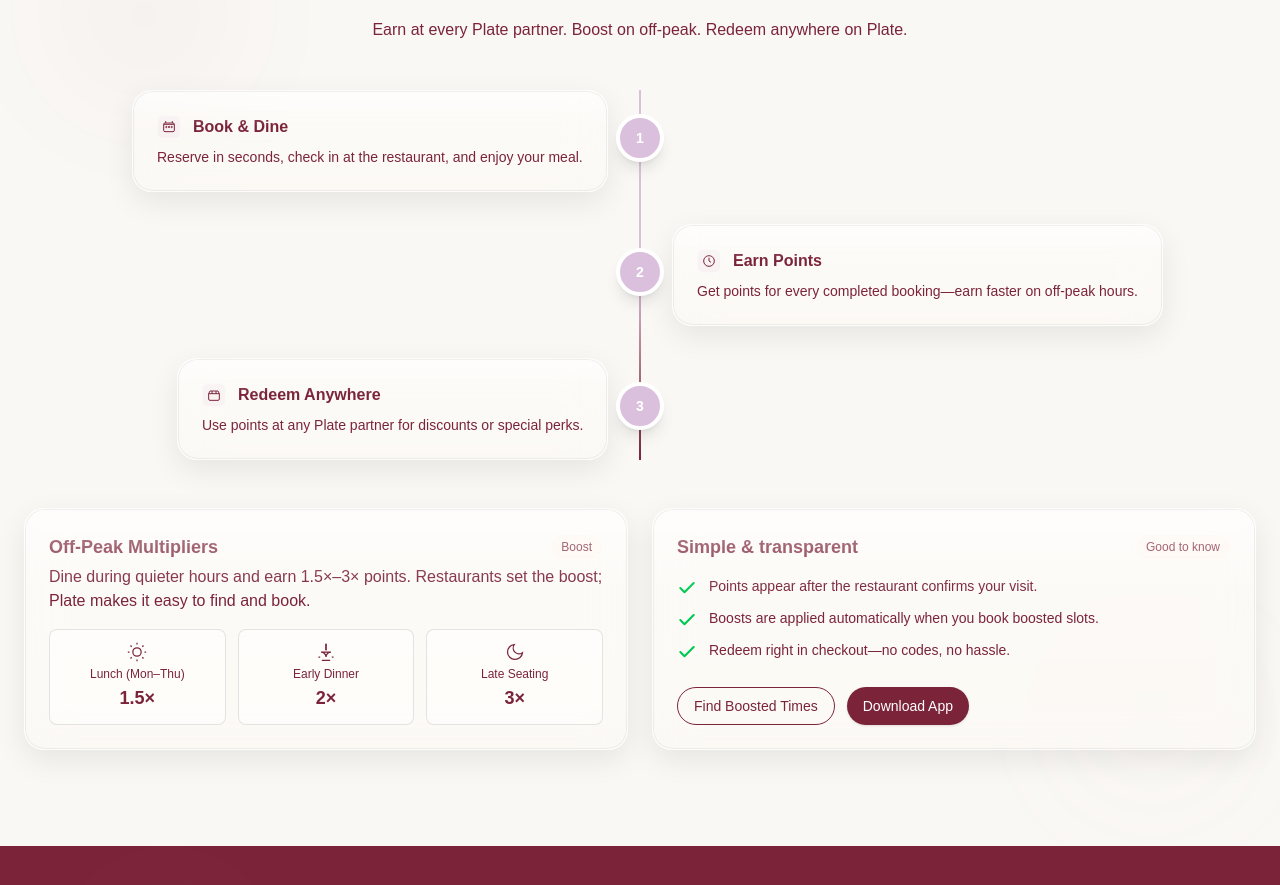
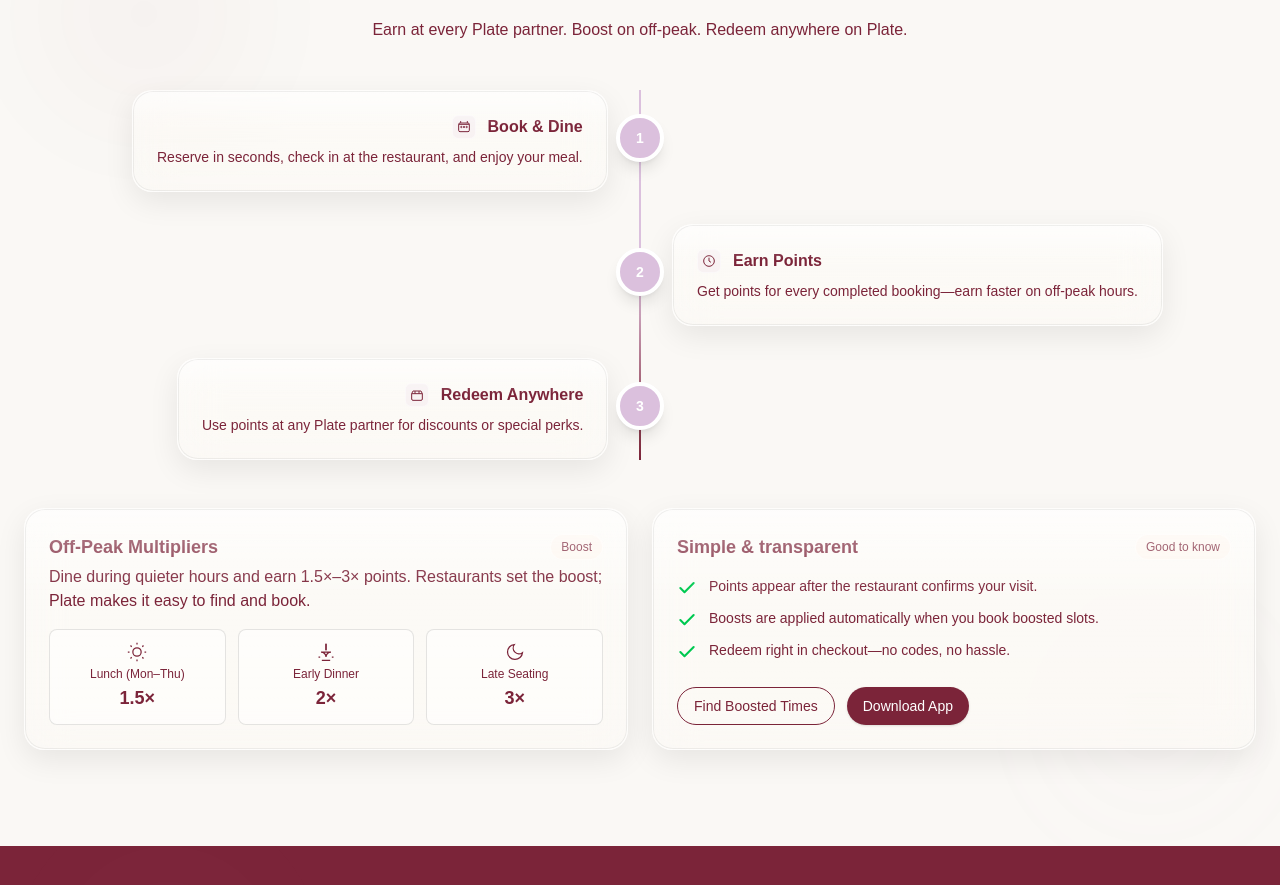
Before and after one commit to qwerty-development/plate-landing-page, a Next.js app: page / in a window 1280 px wide. Shown: the part 955-1840 px from the top of the page. Built offline with nearby package versions, Linux system fonts and the light colour scheme.

Commit message:
Update HowPoints component layout to conditionally align items based on direction. Improved visual structure by adding dynamic class for justification.

```diff
--- a/app/components/HowPoints.tsx
+++ b/app/components/HowPoints.tsx
@@ -267,7 +267,11 @@
         `}
         style={{ animationDelay: `${delay}ms` }}
       >
-        <div className="flex items-center gap-3">
+        <div
+          className={`flex items-center gap-3 ${
+            isLeft ? "lg:justify-end" : ""
+          }`}
+        >
           <span className="inline-flex h-6 w-6 shrink-0 items-center justify-center rounded-md bg-[hsl(var(--accent)/.15)] border border-white/50">
             {icon}
           </span>
```
